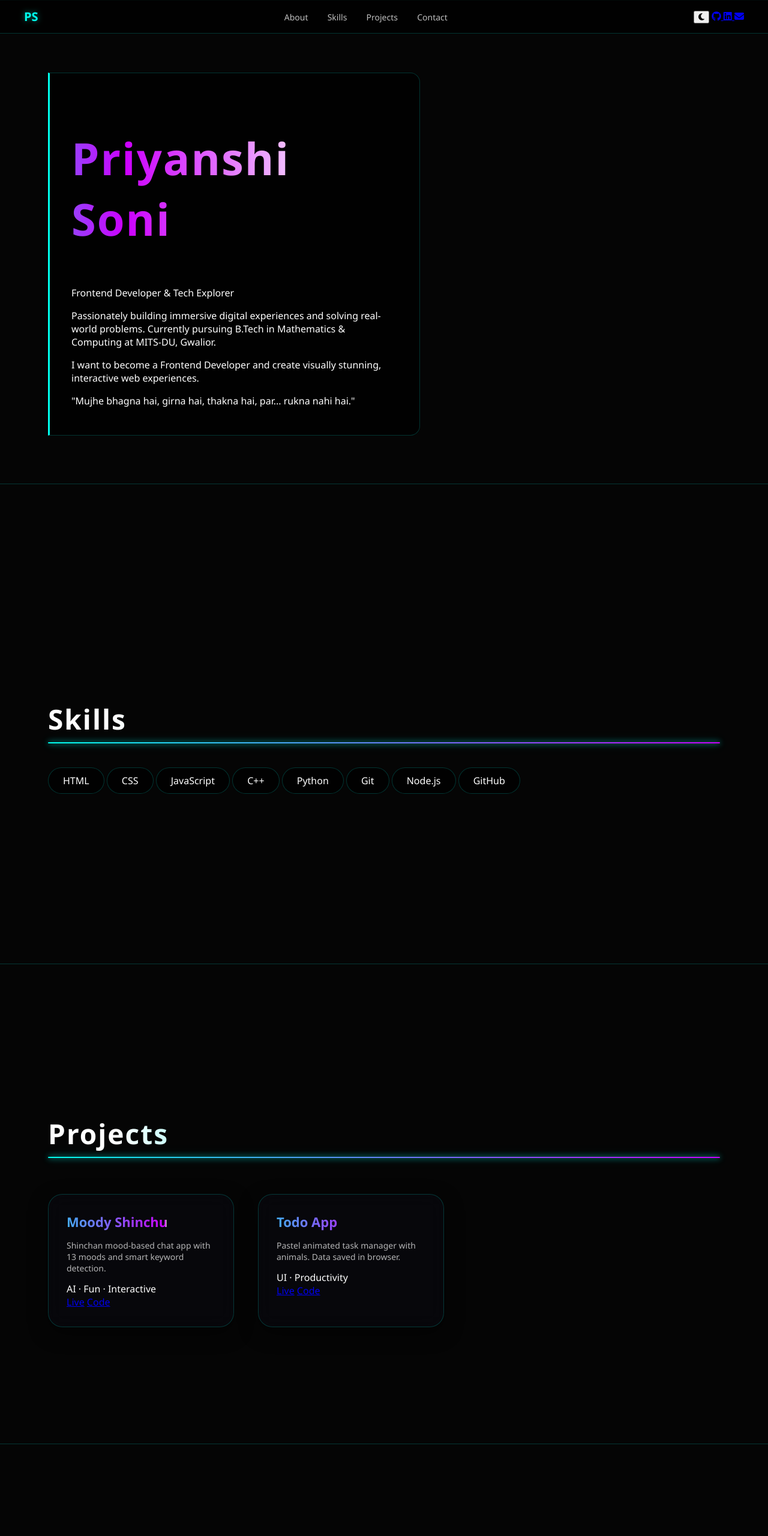
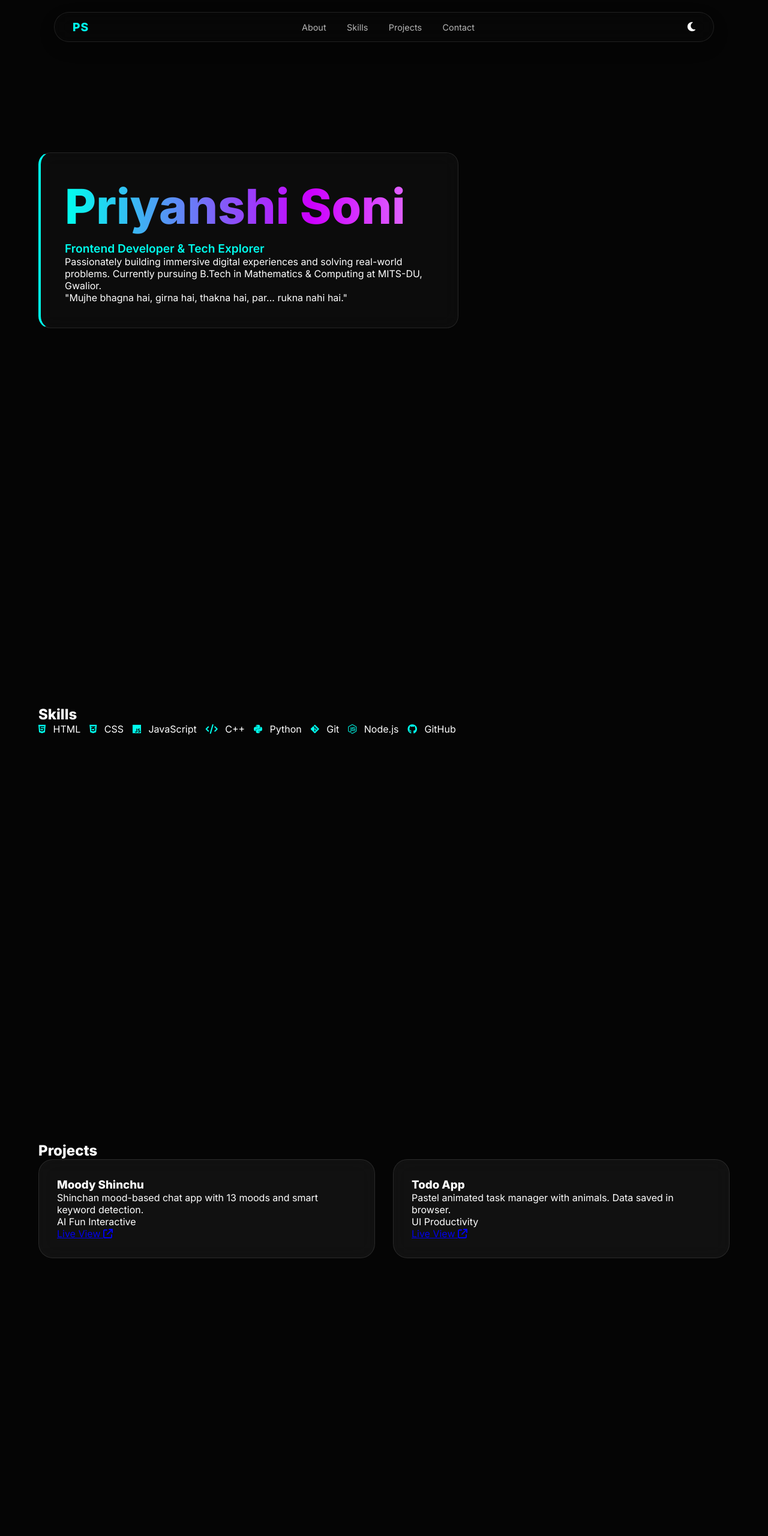
Before and after one commit to priyanshi020706/my-portfolio-2, a plain HTML site: page index.html in a window 1280 px wide. Shown: the top 2560 px of the page at 60% size. Drawn offline with nearby package versions, Linux system fonts and the light colour scheme.

Commit message:
made website magical

```diff
--- a/index.html
+++ b/index.html
@@ -3,41 +3,31 @@
 <head>
   <meta charset="UTF-8">
   <meta name="viewport" content="width=device-width, initial-scale=1.0">
-  <title>Priyanshi Soni</title>
+  <title>Priyanshi Soni | Portfolio</title>
+  <link rel="stylesheet" href="https://fonts.googleapis.com/css2?family=Inter:wght@300;400;600;800&display=swap">
+  <link rel="stylesheet" href="https://cdnjs.cloudflare.com/ajax/libs/font-awesome/6.5.0/css/all.min.css">
   <link rel="stylesheet" href="./style.css">
-  <link rel="stylesheet" href="https://cdnjs.cloudflare.com/ajax/libs/font-awesome/6.5.0/css/all.min.css">
 </head>
 <body>
 
   <nav class="navbar">
     <div class="logo">PS</div>
-
     <div class="nav-links">
       <a href="#about">About</a>
       <a href="#skills">Skills</a>
       <a href="#projects">Projects</a>
       <a href="#contact">Contact</a>
     </div>
-
     <div class="nav-icons">
-      <button id="theme-toggle" class="theme-btn" title="Toggle Light/Dark Mode">
+      <button id="theme-toggle" class="theme-btn" title="Toggle Mode">
         <i class="fa-solid fa-moon"></i>
       </button>
-      <a href="https://github.com/priyanshi020706" target="_blank">
-        <i class="fa-brands fa-github"></i>
-      </a>
-      <a href="https://linkedin.com/in/priyanshi-soni-325212359" target="_blank">
-        <i class="fa-brands fa-linkedin"></i>
-      </a>
-      <a href="mailto:priyanshisoni2706@gmail.com">
-        <i class="fa-solid fa-envelope"></i>
-      </a>
     </div>
   </nav>
 
   <div class="overlay">
 
-    <section class="section" id="about">
+    <section class="section visible" id="about">
       <div class="about-box">
         <h1 class="title">Priyanshi Soni</h1>
         <p class="subtitle">Frontend Developer & Tech Explorer</p>
@@ -45,71 +35,61 @@
           Passionately building immersive digital experiences and solving real-world problems.
           Currently pursuing B.Tech in Mathematics & Computing at MITS-DU, Gwalior.
         </p>
-        <p class="about-text highlight">
-          I want to become a Frontend Developer and create visually stunning, interactive web experiences.
-        </p>
         <p class="quote">
-          "Mujhe bhagna hai, girna hai, thakna hai, par... rukna nahi hai."
+          "Mujhe bhagna hai, girna hai, thakna hai, <span class="highlight">par... rukna nahi hai.</span>"
         </p>
       </div>
     </section>
 
     <section class="section" id="skills">
-      <h2>Skills</h2>
-      <div class="skills">
-        <span>HTML</span>
-        <span>CSS</span>
-        <span>JavaScript</span>
-        <span>C++</span>
-        <span>Python</span>
-        <span>Git</span>
-        <span>Node.js</span>
-        <span>GitHub</span>
+      <h2 class="section-heading">Skills</h2>
+      <div class="skills-grid">
+        <div class="skill-badge"><i class="fa-brands fa-html5"></i> HTML</div>
+        <div class="skill-badge"><i class="fa-brands fa-css3-alt"></i> CSS</div>
+        <div class="skill-badge"><i class="fa-brands fa-js"></i> JavaScript</div>
+        <div class="skill-badge"><i class="fa-solid fa-code"></i> C++</div>
+        <div class="skill-badge"><i class="fa-brands fa-python"></i> Python</div>
+        <div class="skill-badge"><i class="fa-brands fa-git-alt"></i> Git</div>
+        <div class="skill-badge"><i class="fa-brands fa-node-js"></i> Node.js</div>
+        <div class="skill-badge"><i class="fa-brands fa-github"></i> GitHub</div>
       </div>
     </section>
 
     <section class="section" id="projects">
-      <h2>Projects</h2>
+      <h2 class="section-heading">Projects</h2>
       <div class="projects-grid">
-
         <div class="card">
           <h3>Moody Shinchu</h3>
           <p>Shinchan mood-based chat app with 13 moods and smart keyword detection.</p>
-          <div class="tags">AI · Fun · Interactive</div>
+          <div class="tags"><span>AI</span> <span>Fun</span> <span>Interactive</span></div>
           <div class="links">
-            <a href="https://priyanshi020706.github.io/Moody-Shinchu" target="_blank">Live</a>
-            <a href="https://github.com/priyanshi020706/Moody-Shinchu" target="_blank">Code</a>
+            <a href="https://priyanshi020706.github.io/Moody-Shinchu" target="_blank">Live View <i class="fa-solid fa-arrow-up-right-from-square"></i></a>
           </div>
         </div>
 
         <div class="card">
           <h3>Todo App</h3>
           <p>Pastel animated task manager with animals. Data saved in browser.</p>
-          <div class="tags">UI · Productivity</div>
+          <div class="tags"><span>UI</span> <span>Productivity</span></div>
           <div class="links">
-            <a href="https://priyanshi020706.github.io/To-do-list" target="_blank">Live</a>
-            <a href="https://github.com/priyanshi020706/To-do-list" target="_blank">Code</a>
+            <a href="https://priyanshi020706.github.io/To-do-list" target="_blank">Live View <i class="fa-solid fa-arrow-up-right-from-square"></i></a>
           </div>
         </div>
-
       </div>
     </section>
 
     <section class="section" id="contact">
-      <h2>Contact</h2>
-      <div class="contact-box">
-        <div class="contact-item">
-          <i class="fa-solid fa-envelope"></i>
-          <a href="mailto:priyanshisoni2706@gmail.com">priyanshisoni2706@gmail.com</a>
-        </div>
-        <div class="contact-item">
-          <i class="fa-brands fa-github"></i>
-          <a href="https://github.com/priyanshi020706" target="_blank">github.com/priyanshi020706</a>
-        </div>
-        <div class="contact-item">
-          <i class="fa-brands fa-linkedin"></i>
-          <a href="https://linkedin.com/in/priyanshi-soni-325212359" target="_blank">linkedin.com/in/priyanshi-soni</a>
-        </div>
+      <h2 class="section-heading">Let's Connect</h2>
+      <div class="contact-grid">
+        <a href="mailto:priyanshisoni2706@gmail.com" class="contact-btn">
+          <i class="fa-solid fa-envelope"></i> Gmail
+        </a>
+        <a href="https://github.com/priyanshi020706" target="_blank" class="contact-btn">
+          <i class="fa-brands fa-github"></i> GitHub
+        </a>
+        <a href="https://linkedin.com/in/priyanshi-soni-325212359" target="_blank" class="contact-btn">
+          <i class="fa-brands fa-linkedin"></i> LinkedIn
+        </a>
       </div>
     </section>
 
@@ -118,7 +98,6 @@
   <script type="module" src="./main.js"></script>
 
   <script>
-    // Scroll reveal
     const observer = new IntersectionObserver((entries) => {
       entries.forEach(entry => {
         if (entry.isIntersecting) entry.target.classList.add('visible');
@@ -126,18 +105,12 @@
     }, { threshold: 0.15 });
     document.querySelectorAll('.section').forEach(sec => observer.observe(sec));
 
-    // Theme toggle
     const btn = document.getElementById('theme-toggle');
     const icon = btn.querySelector('i');
     btn.addEventListener('click', () => {
       document.body.classList.toggle('light-mode');
-      if (document.body.classList.contains('light-mode')) {
-        icon.className = 'fa-solid fa-sun';
-      } else {
-        icon.className = 'fa-solid fa-moon';
-      }
+      icon.className = document.body.classList.contains('light-mode') ? 'fa-solid fa-sun' : 'fa-solid fa-moon';
     });
   </script>
-
 </body>
 </html>
--- a/style.css
+++ b/style.css
@@ -1,207 +1,242 @@
-/* ===== THEME VARIABLES (This is the only new part) ===== */
+/* Import Modern Font */
+@import url('https://fonts.googleapis.com/css2?family=Inter:wght@300;400;600;800&display=swap');
+
+/* ===== THEME VARIABLES ===== */
 :root {
   --bg-color: #050505;
   --text-color: #ffffff;
-  --nav-bg: rgba(0, 0, 0, 0.7);
-  --box-bg: rgba(0, 0, 0, 0.65);
-  --card-bg: rgba(10, 10, 20, 0.4);
+  --nav-bg: rgba(10, 10, 10, 0.4); /* Glassier */
+  --box-bg: rgba(255, 255, 255, 0.03);
+  --card-bg: rgba(255, 255, 255, 0.05);
   --accent-cyan: #00ffee;
   --accent-purple: #cc00ff;
-  --border-color: rgba(0, 255, 238, 0.2);
+  --border-color: rgba(255, 255, 255, 0.1);
+  --glass-blur: blur(15px);
 }
 
-/* These colors only activate when you click the toggle */
 body.light-mode {
   --bg-color: #f4f7f6;
   --text-color: #1a1a2e;
-  --nav-bg: rgba(255, 255, 255, 0.8);
-  --box-bg: rgba(255, 255, 255, 0.9);
-  --card-bg: rgba(255, 255, 255, 0.7);
-  --accent-cyan: #0077ff; /* Deeper blue for visibility on light bg */
-  --border-color: rgba(0, 119, 255, 0.2);
+  --nav-bg: rgba(255, 255, 255, 0.6);
+  --box-bg: rgba(0, 0, 0, 0.02);
+  --card-bg: rgba(0, 0, 0, 0.03);
+  --accent-cyan: #0077ff;
+  --border-color: rgba(0, 0, 0, 0.08);
 }
 
 /* ===== RESET & BASE ===== */
-* { box-sizing: border-box; }
+* {
+  box-sizing: border-box;
+  margin: 0;
+  padding: 0;
+}
 
 body {
-  margin: 0;
-  font-family: 'Segoe UI', sans-serif;
-  color: var(--text-color); /* Linked to variable */
+  font-family: 'Inter', sans-serif;
+  color: var(--text-color);
+  background: var(--bg-color);
   overflow-x: hidden;
-  background: var(--bg-color); /* Linked to variable */
-  transition: background 0.4s ease, color 0.4s ease; /* Smooth transition */
+  transition: background 0.5s ease, color 0.5s ease;
 }
 
 html { scroll-behavior: smooth; }
 
-/* ===== 3D CANVAS ===== */
+/* ===== NAVIGATION (Floating Pill Design) ===== */
+.navbar {
+  position: fixed;
+  top: 20px;
+  left: 50%;
+  transform: translateX(-50%);
+  width: 90%;
+  max-width: 1100px;
+  padding: 12px 30px;
+  display: flex;
+  justify-content: space-between;
+  align-items: center;
+  background: var(--nav-bg);
+  backdrop-filter: var(--glass-blur);
+  -webkit-backdrop-filter: var(--glass-blur);
+  border: 1px solid var(--border-color);
+  border-radius: 100px;
+  z-index: 1000;
+  box-shadow: 0 10px 30px rgba(0,0,0,0.1);
+}
+
+.logo {
+  font-size: 1.2rem;
+  font-weight: 800;
+  color: var(--accent-cyan);
+  letter-spacing: 1px;
+}
+
+.nav-links a {
+  margin: 0 15px;
+  color: var(--text-color);
+  text-decoration: none;
+  font-size: 0.9rem;
+  font-weight: 500;
+  opacity: 0.7;
+  transition: 0.3s ease;
+}
+
+.nav-links a:hover {
+  opacity: 1;
+  color: var(--accent-cyan);
+  text-shadow: 0 0 10px var(--accent-cyan);
+}
+
+.nav-icons { display: flex; align-items: center; gap: 15px; }
+
+/* Theme Toggle Button Styling */
+.theme-btn {
+  background: none;
+  border: none;
+  color: var(--text-color);
+  font-size: 1.1rem;
+  cursor: pointer;
+  transition: transform 0.4s ease;
+}
+
+.theme-btn:hover {
+  transform: scale(1.2) rotate(20deg);
+  color: var(--accent-cyan);
+}
+
+/* ===== LAYOUT & SECTIONS ===== */
+.overlay { position: relative; z-index: 2; padding: 0 5%; }
+
+.section {
+  min-height: 100vh;
+  display: flex;
+  flex-direction: column;
+  justify-content: center;
+  align-items: flex-start;
+  padding: 100px 0;
+  opacity: 0;
+  transform: translateY(30px);
+  transition: all 0.8s cubic-bezier(0.25, 0.46, 0.45, 0.94);
+}
+
+.section.visible { opacity: 1; transform: translateY(0); }
+
+/* About Box Glassmorphism */
+.about-box {
+  background: var(--box-bg);
+  backdrop-filter: var(--glass-blur);
+  border: 1px solid var(--border-color);
+  border-left: 4px solid var(--accent-cyan);
+  padding: 40px;
+  border-radius: 20px;
+  max-width: 700px;
+}
+
+/* Titles & Text */
+.title {
+  font-size: clamp(2.5rem, 8vw, 5rem);
+  font-weight: 800;
+  background: linear-gradient(90deg, var(--accent-cyan), var(--accent-purple), #fff, var(--accent-cyan));
+  background-size: 200% auto;
+  -webkit-background-clip: text;
+  -webkit-text-fill-color: transparent;
+  animation: shimmer 5s linear infinite;
+}
+
+@keyframes shimmer {
+  to { background-position: 200% center; }
+}
+
+.subtitle {
+  font-size: 1.2rem;
+  font-weight: 600;
+  color: var(--accent-cyan);
+  margin-top: 10px;
+}
+
+/* ===== MAGICAL CARDS ===== */
+.projects-grid {
+  display: grid;
+  grid-template-columns: repeat(auto-fit, minmax(300px, 1fr));
+  gap: 30px;
+  width: 100%;
+}
+
+.card {
+  background: var(--card-bg);
+  backdrop-filter: var(--glass-blur);
+  border: 1px solid var(--border-color);
+  border-radius: 24px;
+  padding: 30px;
+  transition: all 0.4s cubic-bezier(0.175, 0.885, 0.32, 1.275);
+}
+
+.card:hover {
+  transform: translateY(-12px) scale(1.02);
+  border-color: var(--accent-cyan);
+  box-shadow: 0 20px 40px rgba(0,0,0,0.2);
+}
+
+/* Skills Badges */
+.skills { display: flex; flex-wrap: wrap; gap: 15px; }
+
+.skills span {
+  padding: 12px 25px;
+  background: var(--card-bg);
+  border: 1px solid var(--border-color);
+  border-radius: 50px;
+  font-weight: 500;
+  transition: 0.3s;
+}
+
+.skills span:hover {
+  background: var(--accent-cyan);
+  color: #000;
+  border-color: var(--accent-cyan);
+  transform: translateY(-5px);
+}
+
+/* Canvas background fix */
 canvas {
   position: fixed;
   top: 0; left: 0; z-index: -1;
-  width: 100% !important; height: 100% !important;
+}
+/* Skills Icons Styling */
+.skills-grid {
+  display: flex;
+  flex-wrap: wrap;
+  gap: 15px;
+  justify-content: flex-start;
 }
 
-/* ===== OVERLAY ===== */
-.overlay { position: relative; z-index: 2; }
-
-/* ===== SECTIONS (Kept your logic exactly) ===== */
-.section {
-  min-height: 100vh;
-  padding: 120px 80px 80px;
-  display: flex;
-  flex-direction: column;
-  justify-content: center;
-  background: transparent;
-  border-top: 1px solid var(--border-color); /* Linked */
-  opacity: 0;
-  transform: translateY(40px);
-  transition: opacity 0.9s ease, transform 0.9s ease;
+.skill-badge i {
+  margin-right: 8px;
+  color: var(--accent-cyan);
 }
 
-.section.visible { opacity: 1; transform: translateY(0); }
-.section:first-child { opacity: 1; transform: none; }
-
-/* ===== READABILITY BOXES ===== */
-.about-box, .contact-item {
-  background: var(--box-bg); /* Linked */
-  backdrop-filter: blur(12px);
-  border: 1px solid var(--border-color); /* Linked */
+/* Named Contact Buttons */
+.contact-grid {
+  display: flex;
+  gap: 20px;
+  flex-wrap: wrap;
 }
 
-.about-box {
-  max-width: 620px;
-  border-left: 3px solid var(--accent-cyan); /* Linked */
-  padding: 30px 36px;
-  border-radius: 0 16px 16px 0;
+.contact-btn {
+  text-decoration: none;
+  padding: 15px 30px;
+  background: var(--card-bg);
+  color: var(--text-color);
+  border: 1px solid var(--border-color);
+  border-radius: 12px;
+  font-weight: 600;
+  display: flex;
+  align-items: center;
+  gap: 10px;
+  transition: all 0.3s ease;
+  backdrop-filter: var(--glass-blur);
 }
 
-/* ===== HEADINGS (Your cool Shimmer is still here!) ===== */
-.title {
-  font-size: clamp(40px, 7vw, 74px);
-  font-weight: 900;
-  /* Replaced #00ffee with var(--accent-cyan) and #cc00ff with var(--accent-purple) */
-  background: linear-gradient(90deg, var(--accent-cyan), var(--accent-purple), #ffffff, var(--accent-cyan));
-  background-size: 200%;
-  -webkit-background-clip: text;
-  -webkit-text-fill-color: transparent;
-  letter-spacing: 2px;
-  animation: shimmer 4s linear infinite;
+.contact-btn:hover {
+  background: var(--accent-cyan);
+  color: #000;
+  transform: translateY(-5px);
+  box-shadow: 0 10px 20px rgba(0, 255, 238, 0.3);
 }
-
-@keyframes shimmer {
-  0% { background-position: 0% }
-  100% { background-position: 200% }
-}
-
-h2 {
-  font-size: clamp(28px, 4vw, 46px);
-  font-weight: 800;
-  margin-bottom: 40px;
-  position: relative;
-  display: inline-block;
-  letter-spacing: 2px;
-  background: linear-gradient(90deg, var(--text-color) 10%, var(--accent-cyan) 50%, var(--accent-purple) 90%);
-  -webkit-background-clip: text;
-  -webkit-text-fill-color: transparent;
-}
-
-h2::after {
-  content: "";
-  display: block; width: 100%; height: 2px; margin-top: 8px;
-  background: linear-gradient(90deg, var(--accent-cyan), var(--accent-purple));
-  border-radius: 2px;
-  box-shadow: 0 0 12px var(--accent-cyan); /* Linked */
-  animation: glowPulse 2.5s ease-in-out infinite;
-}
-
-@keyframes glowPulse {
-  0%, 100% { box-shadow: 0 0 10px var(--accent-cyan), 0 0 20px rgba(0,255,238,0.3); }
-  50% { box-shadow: 0 0 20px var(--accent-cyan), 0 0 50px rgba(0,255,238,0.6); }
-}
-
-/* ===== NAVBAR ===== */
-.navbar {
-  position: fixed;
-  top: 0; width: 100%; padding: 14px 40px;
-  display: flex; justify-content: space-between; align-items: center;
-  background: var(--nav-bg); /* Linked */
-  backdrop-filter: blur(14px);
-  border-bottom: 1px solid var(--border-color); /* Linked */
-  z-index: 100;
-}
-
-.logo {
-  font-size: 20px; font-weight: bold;
-  color: var(--accent-cyan); /* Linked */
-  text-shadow: 0 0 10px rgba(0, 255, 238, 0.5);
-}
-
-.nav-links a {
-  margin: 0 14px; color: var(--text-color); /* Linked */
-  text-decoration: none; font-size: 14px; opacity: 0.75;
-  transition: 0.3s;
-}
-
-.nav-links a:hover {
-  color: var(--accent-cyan); /* Linked */
-  text-shadow: 0 0 8px var(--accent-cyan);
-}
-
-/* ===== SKILLS ===== */
-.skills span {
-  padding: 10px 24px; border-radius: 30px;
-  background: var(--box-bg); /* Linked */
-  backdrop-filter: blur(8px);
-  border: 1px solid var(--border-color); /* Linked */
-  transition: all 0.3s; display: inline-block;
-}
-
-.skills span:hover {
-  transform: scale(1.15) translateY(-4px);
-  box-shadow: 0 0 16px var(--accent-cyan);
-  color: var(--accent-cyan);
-  border-color: var(--accent-cyan);
-}
-
-/* ===== MAGICAL PROJECT CARDS (All effects preserved) ===== */
-.projects-grid {
-  display: flex; gap: 40px; flex-wrap: wrap;
-  perspective: 1000px; padding: 20px 0;
-}
-
-.card {
-  width: 310px; padding: 30px; border-radius: 24px;
-  background: var(--card-bg); /* Linked */
-  backdrop-filter: blur(15px);
-  border: 1px solid var(--border-color); /* Linked */
-  position: relative;
-  transition: all 0.5s cubic-bezier(0.23, 1, 0.32, 1);
-  overflow: hidden;
-  box-shadow: 0 10px 30px rgba(0, 0, 0, 0.5);
-  cursor: pointer;
-}
-
-.card h3 {
-  margin: 0 0 15px; font-size: 22px; font-weight: 800;
-  background: linear-gradient(90deg, var(--text-color), var(--accent-cyan), var(--accent-purple));
-  background-size: 200% auto;
-  -webkit-background-clip: text;
-  -webkit-text-fill-color: transparent;
-  animation: shine 3s linear infinite;
-}
-
-.card:hover h3 { animation: titleGlow 1.5s ease-in-out infinite alternate; }
-
-.card p { font-size: 14px; color: var(--text-color); opacity: 0.7; }
-
-/* Keep your Shine and GlowPulse animations exactly as they were... */
-@keyframes shine { to { background-position: 200% center; } }
-@keyframes titleGlow {
-  from { filter: drop-shadow(0 0 5px var(--accent-cyan)); }
-  to { filter: drop-shadow(0 0 15px var(--accent-purple)); }
-}
-
-/* ===== CONTACT SECTION ===== */
-.contact-item i { color: var(--accent-cyan); font-size: 20px; }
-.contact-item a { color: var(--text-color); text-decoration: none; }
```
Also changed, not shown: main.js (+43 -2 lines).
